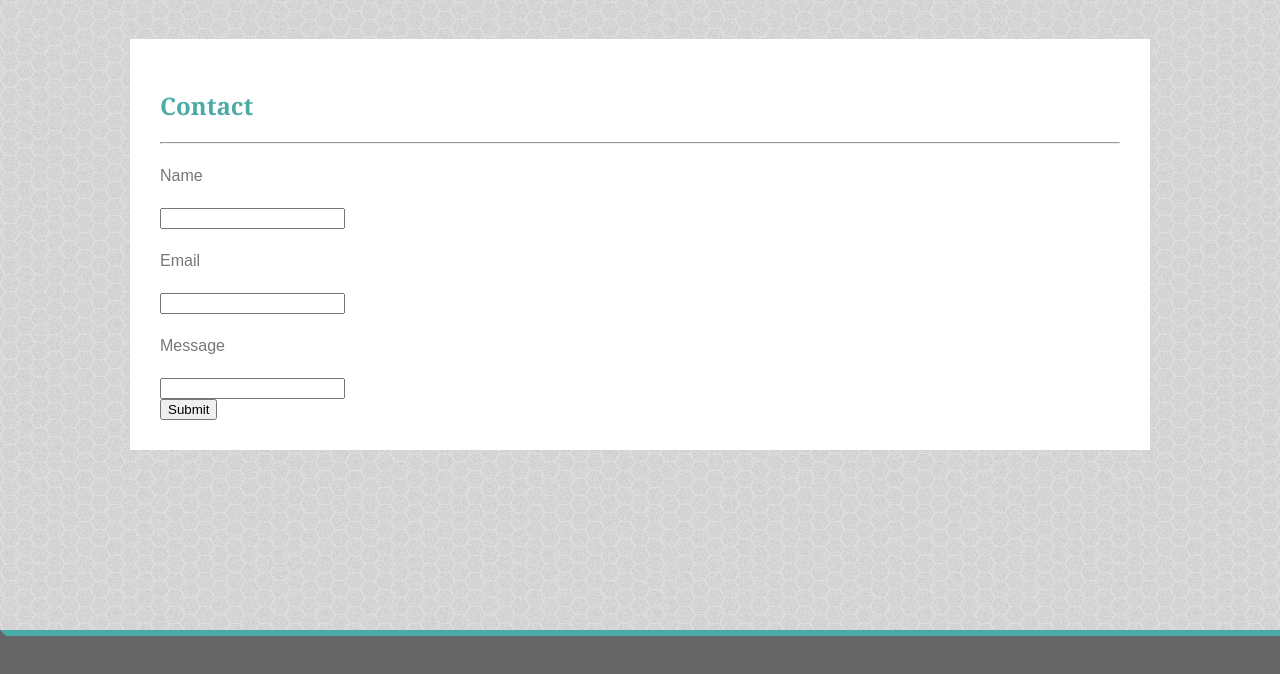
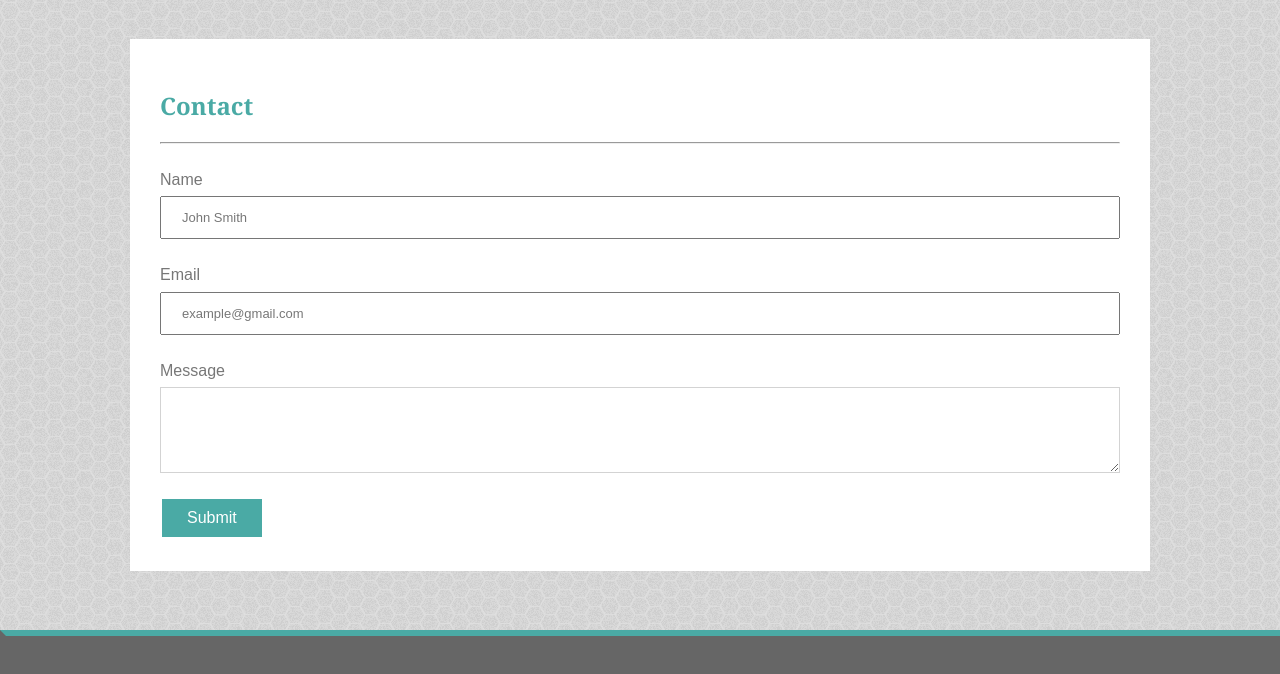
Before and after one commit to cee-money/Basic-Portfolio, a plain HTML site: page contact.html in a window 1280 px wide. Shown: the part 108-782 px from the top of the page. Drawn offline with Linux system fonts and the light colour scheme.

Commit message:
significant changes to contact.html and its css,  some fixes elsewhere

```diff
--- a/assets/css/style.css
+++ b/assets/css/style.css
@@ -1,8 +1,15 @@
 body {
     background: url('../images/light_honeycomb.png');
+    padding: 0;
     margin: 0;
-    padding: 0;
   }
+
+
+.clearfix::after {
+    clear: both;
+    content: "";
+    display: block;
+}
 
 header {
     position: relative;
@@ -87,24 +94,70 @@ div {
 .arches {
     height: 200px;
     width: 200px;
+    margin-top: 20px;
+    float: left;
 }
 
 .fall {
     height: 200px;
     width: 200px;
+    margin-top: 20px;
+    float: left;
+}
+
+.winter {
+    height: 200px;
+    width: 200px;
+    margin-top: 20px;
+    float: left;
+}
+
+.horseshoe {
+    height: 200px;
+    width: 200px;
+    margin-top: 20px;
+    float: left;
 }
 
 .lake {
     height: 200px;
     width: 200px;
+    margin-top: 20px;
+    float: left;
 }
 
-.horseshoe {
-    height: 200px;
-    width: 200px;
+.formtext {
+    font-family: 'Arial', 'Helvetica Neue', Helvetica, sans-serif;
+    color: #777777;
+    line-height: .5px;
+    padding-top: 20px;
 }
 
-.winter {
-    height: 200px;
-    width: 200px;
+#name,
+#email {
+    width: 100%;
+    padding: 12px 20px;
+    margin: 0px 0;
+    box-sizing: border-box;
+    color: #777777;
+    font-size: 13px;
+  }
+
+  #message {
+    width: 100%;
+    padding: 12px 20px;
+    margin:0px 0;
+    box-sizing: border-box;
+    border-color: lightgrey;
 }
+
+#submit {
+    background-color: #4aaaa5;
+    border: none;
+    color: white;
+    padding: 10px 25px;
+    text-decoration: none;
+    font-size: 16px;
+    margin: 4px 2px;
+    cursor: pointer;
+  }
--- a/contact.html
+++ b/contact.html
@@ -14,14 +14,15 @@
             <h2>Contact</h2>
             <hr>
         <form>
-            <p>Name</p>
-                <input type="text" name="name">
-            <p>Email</p>
-                <input type="email" name="email">
-            <p>Message</p>
-                <input type="text" name="message">
+            <p class="formtext">Name</p>
+                <input id="name" type="text" value="John Smith">
+            <p class="formtext">Email</p>
+                <input id="email" type="email" value="example@gmail.com">
+            <p class="formtext">Message</p>
+                 <textarea id="message" rows="4" cols="50" name="comment" form="usrform"></textarea>
             <br>
-                <input type="submit" value="Submit">
+            <br>
+                <input id="submit" type="submit" value="Submit">
         </form>
         </div>
         <footer></footer>
```
Also changed, not shown: index.html (+1 -1 lines), portfolio.html (+7 -5 lines), assets/images/lovelandfall.jpg (renamed from assets/images/loveland_fall.JPG), assets/images/lovelandlake.jpg (renamed from assets/images/loveland_lake.JPG), 1 other file.
